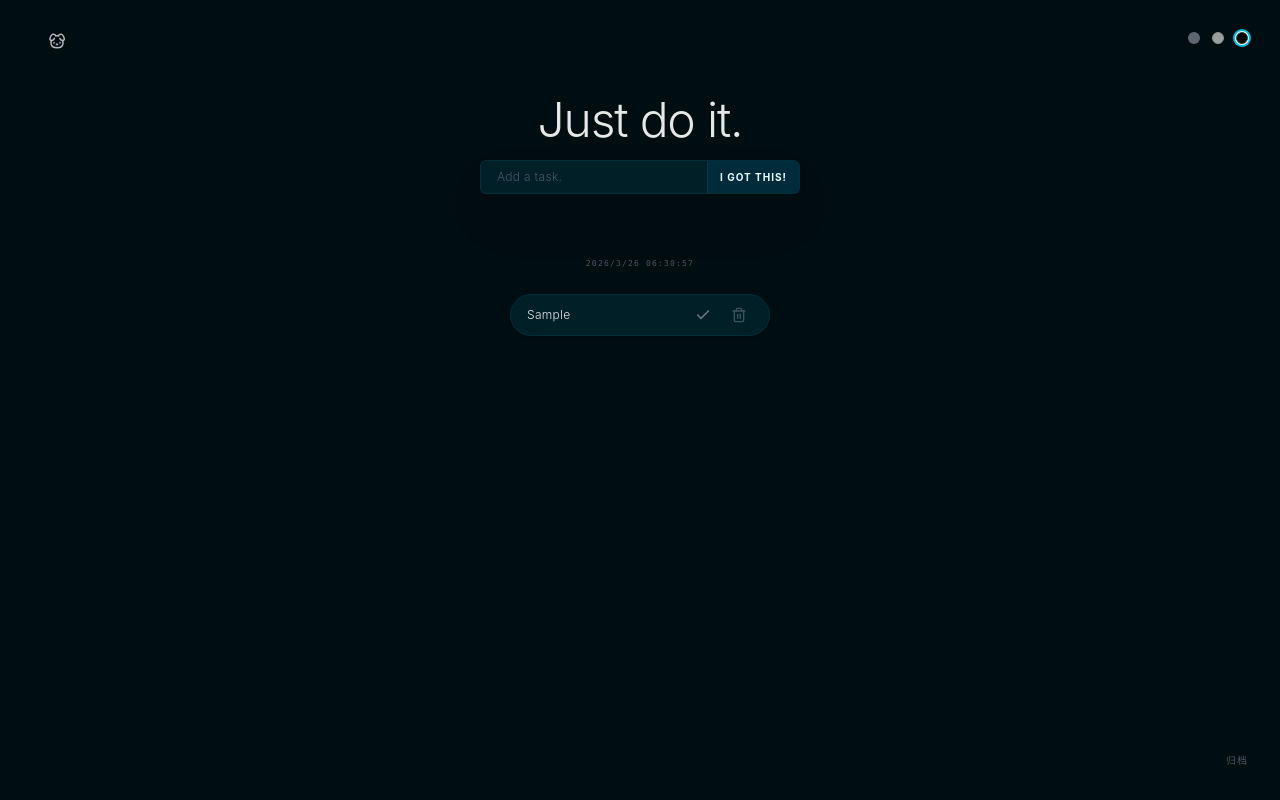
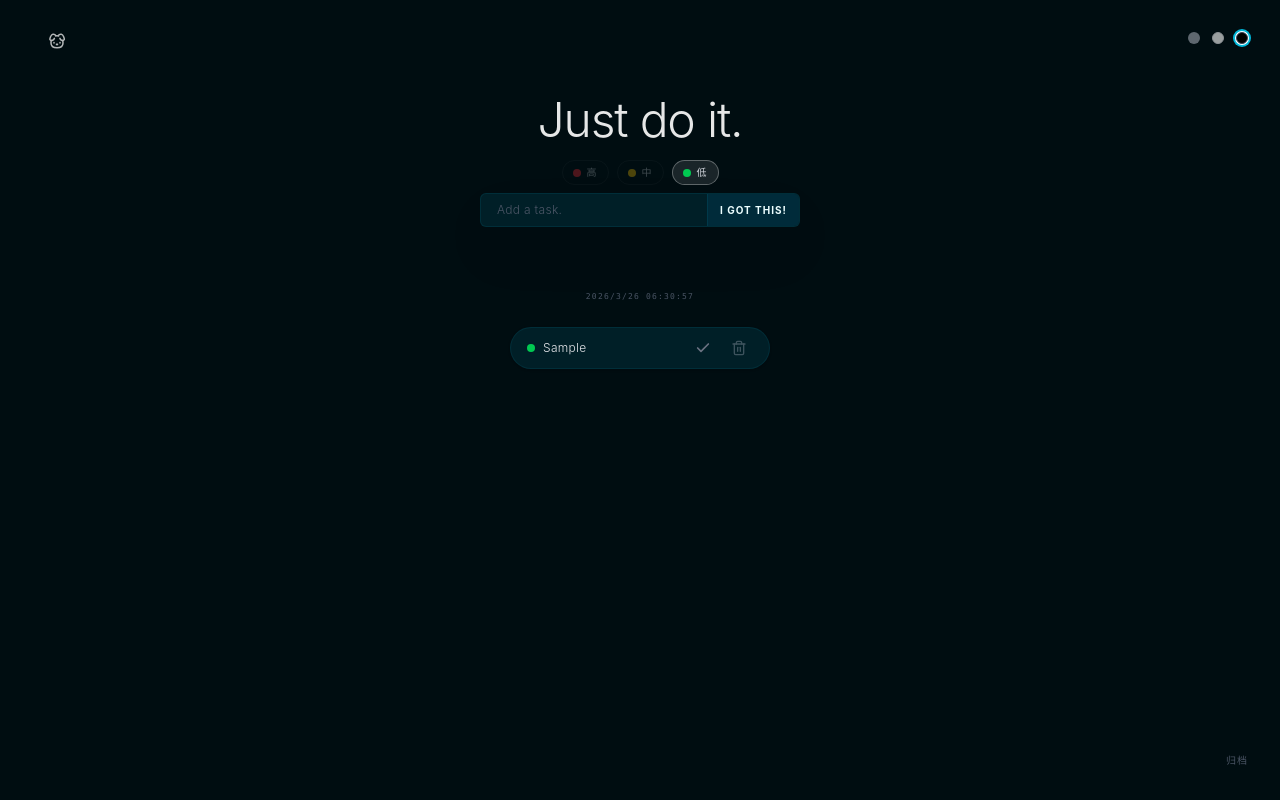
Before and after one commit to chen8275/todolist-test, a React (Vite) app: page / in a window 1280 px wide. Both pictures are taken after typing "Sample" into the empty fields and a click on the button "I GOT THIS!". Built offline with nearby package versions, Linux system fonts and the light colour scheme.

Commit message:
增加任务优先级功能

```diff
--- a/src/App.tsx
+++ b/src/App.tsx
@@ -6,10 +6,13 @@ import TodoItemComponent from './components/TodoItem';
 import TodoInputComponent from './components/TodoInput';
 import ArchiveModal, { ArchiveEntry } from './components/ArchiveModal';
 
+type Priority = 'red' | 'yellow' | 'green';
+
 interface Todo {
   id: string;
   text: string;
   completed: boolean;
+  priority: Priority;
 }
 
 const STORAGE_KEY = 'todos-v2';
@@ -49,8 +52,8 @@ export default function App() {
     return () => clearInterval(timer);
   }, []);
 
-  function addTodo(text: string) {
-    setTodos(prev => [{ id: Math.random().toString(36).substr(2, 9), text, completed: false }, ...prev]);
+  function addTodo(text: string, priority: Priority) {
+    setTodos(prev => [{ id: Math.random().toString(36).substr(2, 9), text, completed: false, priority }, ...prev]);
   }
 
   function toggleTodo(id: string) {
@@ -61,7 +64,7 @@ export default function App() {
       const today = new Date();
       const date = `${today.getFullYear()}/${today.getMonth() + 1}/${today.getDate()}`;
       const completedAt = `${String(today.getHours()).padStart(2, '0')}:${String(today.getMinutes()).padStart(2, '0')}:${String(today.getSeconds()).padStart(2, '0')}`;
-      setArchive(prev => [...prev, { id: todo.id + '-' + Date.now(), text: todo.text, date, completedAt }]);
+      setArchive(prev => [...prev, { id: todo.id + '-' + Date.now(), text: todo.text, date, completedAt, priority: todo.priority }]);
     }
     setTodos(prev => prev.map(t => t.id === id ? { ...t, completed: !t.completed } : t));
   }
@@ -130,12 +133,18 @@ export default function App() {
 
         <div className="w-full max-w-[260px] flex flex-col gap-2 mx-auto">
           <AnimatePresence mode="popLayout" initial={false}>
-            {todos.map(todo => (
+            {[...todos]
+              .sort((a, b) => {
+                const order: Record<Priority, number> = { red: 0, yellow: 1, green: 2 };
+                return order[a.priority] - order[b.priority];
+              })
+              .map(todo => (
               <TodoItemComponent
                 key={todo.id}
                 id={todo.id}
                 text={todo.text}
                 completed={todo.completed}
+                priority={todo.priority}
                 onToggle={toggleTodo}
                 onDelete={deleteTodo}
                 isLight={isLight}
--- a/src/components/ArchiveModal.tsx
+++ b/src/components/ArchiveModal.tsx
@@ -1,12 +1,21 @@
 import { useState } from 'react';
 import { motion, AnimatePresence } from 'motion/react';
 import { X, ChevronLeft, ChevronRight } from 'lucide-react';
+
+type Priority = 'red' | 'yellow' | 'green';
+
+const PRIORITY_COLOR: Record<Priority, string> = {
+  red: 'bg-red-500',
+  yellow: 'bg-yellow-400',
+  green: 'bg-green-500',
+};
 
 interface ArchiveEntry {
   id: string;
   text: string;
   date: string;
   completedAt?: string;
+  priority?: Priority;
 }
 
 interface Props {
@@ -182,7 +191,7 @@ export default function ArchiveModal({ open, onClose, entries, isLight }: Props)
             <ul className="flex flex-col gap-2">
               {selectedEntries.map(entry => (
                 <li key={entry.id} className={`text-xs ${detailText} flex items-start gap-2`}>
-                  <span className={`mt-0.5 shrink-0 ${accentColor} opacity-70`}>✓</span>
+                  <span className={`mt-1 shrink-0 w-2 h-2 rounded-full ${entry.priority ? PRIORITY_COLOR[entry.priority] : 'bg-gray-400'}`} />
                   <div className="flex flex-col gap-0.5">
                     <span>{entry.text}</span>
                     {entry.completedAt && (
--- a/src/components/TodoInput.tsx
+++ b/src/components/TodoInput.tsx
@@ -1,27 +1,61 @@
 import { useState } from 'react';
 
+type Priority = 'red' | 'yellow' | 'green';
+
 interface Props {
-  onAdd: (text: string) => void;
+  onAdd: (text: string, priority: Priority) => void;
   isLight?: boolean;
 }
 
+const PRIORITIES: { value: Priority; color: string; label: string }[] = [
+  { value: 'red',    color: 'bg-red-500',    label: '高' },
+  { value: 'yellow', color: 'bg-yellow-400', label: '中' },
+  { value: 'green',  color: 'bg-green-500',  label: '低' },
+];
+
 export default function TodoInput({ onAdd, isLight }: Props) {
   const [text, setText] = useState('');
+  const [priority, setPriority] = useState<Priority>('green');
 
   function handleSubmit(e: React.FormEvent) {
     e.preventDefault();
     const t = text.trim();
     if (!t) return;
-    onAdd(t);
+    onAdd(t, priority);
     setText('');
   }
 
   return (
+    <div className="flex flex-col items-center gap-2 w-full max-w-xs">
+      {/* Priority selector */}
+      <div className="flex gap-2">
+        {PRIORITIES.map(p => (
+          <button
+            key={p.value}
+            type="button"
+            onClick={() => setPriority(p.value)}
+            className={`flex items-center gap-1.5 px-2.5 py-1 rounded-full text-[10px] font-mono tracking-widest transition-all duration-200 border ${
+              priority === p.value
+                ? isLight
+                  ? 'border-gray-400 bg-gray-100 opacity-100'
+                  : 'border-white/30 bg-white/10 opacity-100'
+                : isLight
+                  ? 'border-gray-200 opacity-40 hover:opacity-70'
+                  : 'border-white/10 opacity-30 hover:opacity-60'
+            }`}
+          >
+            <span className={`w-2 h-2 rounded-full ${p.color}`} />
+            <span className={isLight ? 'text-gray-600' : 'text-gray-300'}>{p.label}</span>
+          </button>
+        ))}
+      </div>
+
+      {/* Input */}
       <form
         onSubmit={handleSubmit}
         className={`flex items-stretch gap-0 rounded-md overflow-hidden ${
           isLight ? 'bg-white border-gray-200' : 'bg-[#001f27] border-cyan-500/10'
-      } w-full max-w-xs shadow-2xl border transition-all duration-300`}
+        } w-full shadow-2xl border transition-all duration-300`}
       >
         <input
           type="text"
@@ -43,5 +77,6 @@ export default function TodoInput({ onAdd, isLight }: Props) {
           I Got This!
         </button>
       </form>
+    </div>
   );
 }
--- a/src/components/TodoItem.tsx
+++ b/src/components/TodoItem.tsx
@@ -1,16 +1,25 @@
 import { Check, Trash2 } from 'lucide-react';
 import { motion } from 'motion/react';
+
+type Priority = 'red' | 'yellow' | 'green';
+
+const PRIORITY_COLOR: Record<Priority, string> = {
+  red: 'bg-red-500',
+  yellow: 'bg-yellow-400',
+  green: 'bg-green-500',
+};
 
 interface Props {
   id: string;
   text: string;
   completed: boolean;
+  priority: Priority;
   onToggle: (id: string) => void;
   onDelete: (id: string) => void;
   isLight?: boolean;
 }
 
-export default function TodoItem({ id, text, completed, onToggle, onDelete, isLight }: Props) {
+export default function TodoItem({ id, text, completed, priority, onToggle, onDelete, isLight }: Props) {
   return (
     <motion.div
       layout
@@ -23,6 +32,7 @@ export default function TodoItem({ id, text, completed, onToggle, onDelete, isLi
           : 'bg-[#001f27] hover:bg-[#002b35] border-cyan-500/10'
       } transition-all duration-300 rounded-full px-4 py-1.5 w-full shadow-sm border group`}
     >
+      <span className={`shrink-0 w-2 h-2 rounded-full ${PRIORITY_COLOR[priority]} ${completed ? 'opacity-30' : ''}`} />
       <span className={`flex-1 text-xs font-light tracking-wide ${
         isLight ? 'text-gray-700' : 'text-gray-200'
       } ${completed ? 'line-through opacity-40' : ''}`}>
```
Lines whose indentation alone changed are shown as unchanged.
